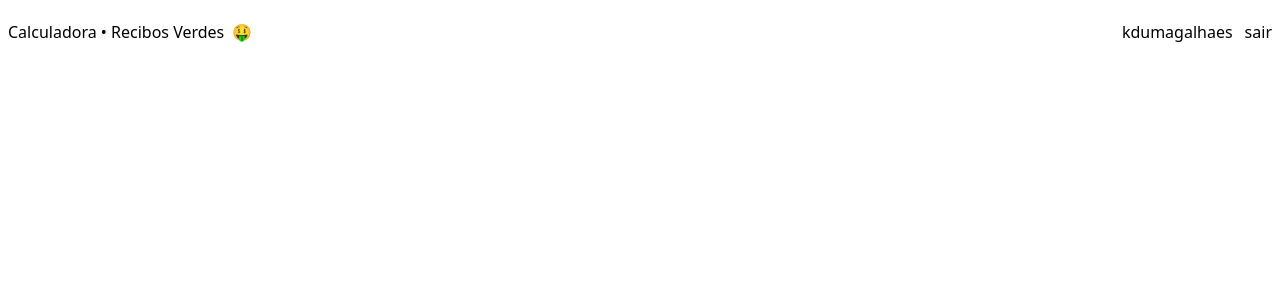
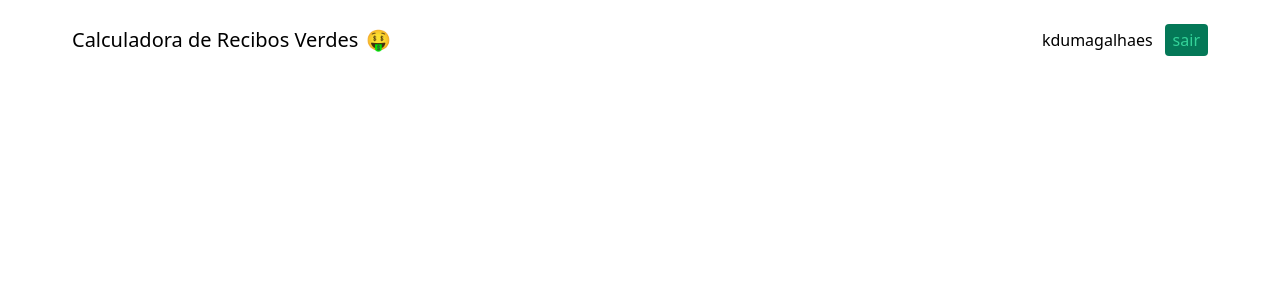
Before and after one commit to kdumagalhaes/calculadora-recibos-verdes, a React (Vite) app in the folder frontend/: page / in a window 1280 px wide. Shown: the top 300 px of the page. Built offline with nearby package versions, Linux system fonts and the light colour scheme.

Commit message:
Add Header component

```diff
--- a/frontend/src/components/Header/Header.tsx
+++ b/frontend/src/components/Header/Header.tsx
@@ -2,14 +2,19 @@ import { Emoji } from '../Emoji/Emoji'
 
 export function Header() {
   return (
-    <header className="container mx-auto px-2 flex justify-between h-16 items-center">
-      <h1 className="flex gap-2">
-        Calculadora • Recibos Verdes
+    <header className="container max-w-6xl mx-auto px-2 flex justify-between h-20 items-center">
+      <h1 className="flex gap-2 text-xl">
+        Calculadora de Recibos Verdes
         <Emoji label="money-mouth face" symbol="🤑" />
       </h1>
-      <div className="flex gap-3">
-        <span>kdumagalhaes</span>
-        <a href="#">sair</a>
+      <div className="flex gap-3 items-center">
+        <p className="font-thin">kdumagalhaes</p>
+        <a
+          className="text-emerald-400 py-1 px-2 rounded bg-emerald-700 hover:bg-emerald-900 transition-colors"
+          href="#"
+        >
+          sair
+        </a>
       </div>
     </header>
   )
--- a/frontend/tailwind.config.cjs
+++ b/frontend/tailwind.config.cjs
@@ -1,9 +1,6 @@
 /** @type {import('tailwindcss').Config} */
 module.exports = {
-  content: [
-    "./index.html",
-    "./src/**/*.{js,ts,jsx,tsx}",
-  ],
+  content: ['./index.html', './src/**/*.{js,ts,jsx,tsx}'],
   theme: {
     extend: {},
   },
```
